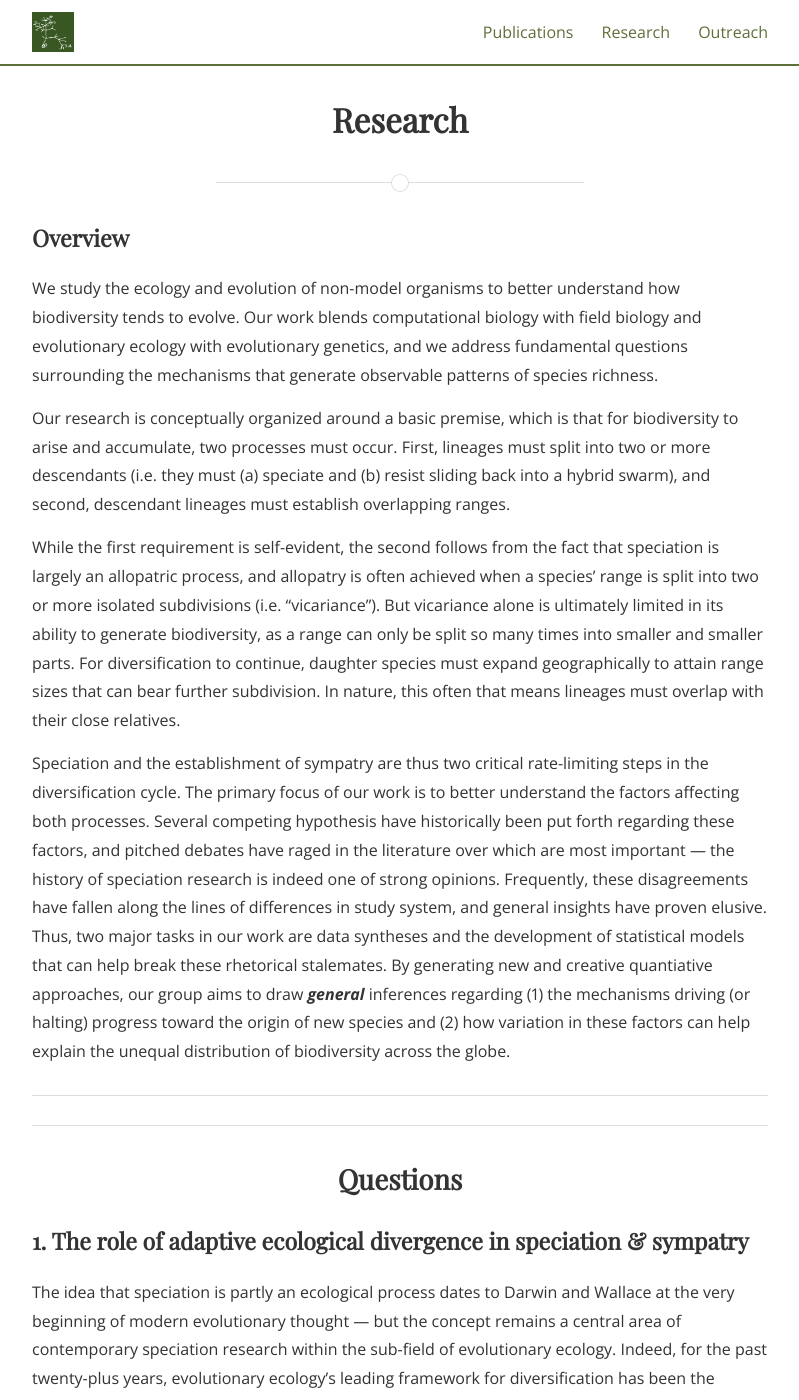
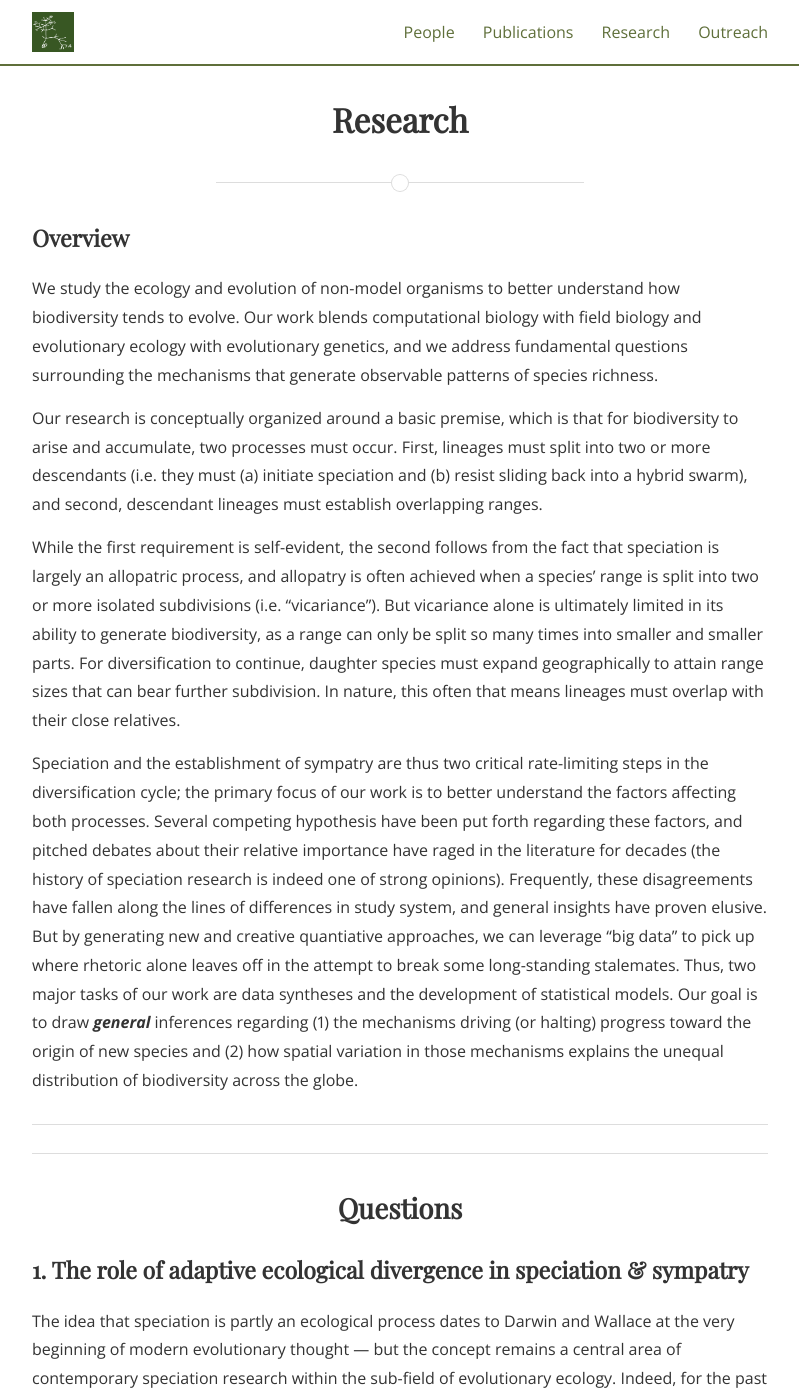
Before and after one commit to SeanASAnderson/SeanASAnderson.github.io, a Jekyll site: the page built from research.md, in a window 1280 px wide and 1400 px high. Shown: the whole window, without its empty margins (240-1039 px from the left). Built offline with Jekyll 4.4.1, drawn with Linux system fonts in a browser that asks for light colours; nearby versions of some CDN libraries; some web fonts are replaced.

Commit message:
people page prototype

```diff
--- a/index.html
+++ b/index.html
@@ -54,7 +54,8 @@
 
  <!--< <h2> <center><a href="https://github.com/SeanASAnderson/CV/blob/main/AndersonSean.CV.2023.pdf">Sean's CV </a></center></h2> -->
   <!--<h1> <center> Welcome! </center> </h1>-->
-  <p> <b> Welcome to the Anderson Lab at Georgia Tech! </b>  We are a research group focused on the <b><i>evolutionary origins of biodiversity</i></b>. Our work is primarily organized around trying to better understand two key processes critical to the build-up of species richness: (1) speciation and (2) the evolution of coexistence between close relatives. A principle aim of our work is to draw statistical generalizations about the hypothesized drivers of these two processes. </p>
+  <p> <b> Welcome to the Anderson Lab at Georgia Tech! We are a research group studying the evolutionary origins of biodiversity. </p>
+  <p> Our work is primarily organized around trying to better understand two key processes critical to the build-up of species richness: (1) speciation and (2) the evolution of coexistence between close relatives. A principle aim of our work is to draw statistical generalizations about the hypothesized drivers of these two processes. </p>
   <p> <img src="/assets/anderson_sean_rockies2019.jpg" alt="Sean Pic" style="width:180px;margin-right:15px;"> To these ends, we develop new quantitative tools to address fundamental questions like "is ecology-based divergent selection generally required for speciation?" and "do the processes promoting coexstence tend to differ across environments?". We deploy these and other tools to study various aspects of the ecology and evolution of real organisms using genomic and trait data that we collect from the field, lab, and from museum specimens. We are particularly interested in diversification dynamics of non-model systems <span>&#8212;</span> lineages that evolve and speciate in the complex continental settings home to most of life. </p>
   <p> Our work is question-driven, and as such, we are open to working with virtually any study system that can help provide missing insight. Research to-date has focused on birds, terrestrial vertebrates, and wild <i> Drosophila </i> species pairs, though we are always on the lookout for new and interesting systems that can help shed light on unanswered questions surrounding the origins of biodiversity. </p>
   <p> <p> <img src="/assets/GTVertical_RGB.png" alt="Tech logo" style="width:180px;margin-right:15px;float:right;"> <b><i>Our lab is housed at Georgia Tech's main campus in Atlanta </i></b> <span>&#8212;</span> the Capital of the South and one of the most vibrant and interesting cities in the USA. <b><i> I am currently accepting applications for postdocs and graduate students </i></b>, so please get in touch if you're interested in the quantitative study of all aspects related to speciation and biodiversity. </p>
--- a/research.md
+++ b/research.md
@@ -9,11 +9,11 @@
 
 We study the ecology and evolution of non-model organisms to better understand how biodiversity tends to evolve. Our work blends computational biology with field biology and evolutionary ecology with evolutionary genetics, and we address fundamental questions surrounding the mechanisms that generate observable patterns of species richness.
 
-Our research is conceptually organized around a basic premise, which is that for biodiversity to arise and accumulate, two processes must occur. First, lineages must split into two or more descendants (i.e. they must (a) speciate and (b) resist sliding back into a hybrid swarm), and second, descendant lineages must establish overlapping ranges.
+Our research is conceptually organized around a basic premise, which is that for biodiversity to arise and accumulate, two processes must occur. First, lineages must split into two or more descendants (i.e. they must (a) initiate speciation and (b) resist sliding back into a hybrid swarm), and second, descendant lineages must establish overlapping ranges.
 
 While the first requirement is self-evident, the second follows from the fact that speciation is largely an allopatric process, and allopatry is often achieved when a species’ range is split into two or more isolated subdivisions (i.e. “vicariance”). But vicariance alone is ultimately limited in its ability to generate biodiversity, as a range can only be split so many times into smaller and smaller parts. For diversification to continue, daughter species must expand geographically to attain range sizes that can bear further subdivision. In nature, this often that means lineages must overlap with their close relatives.
 
-Speciation and the establishment of sympatry are thus two critical rate-limiting steps in the diversification cycle. The primary focus of our work is to better understand the factors affecting both processes. Several competing hypothesis have historically been put forth regarding these factors, and pitched debates have raged in the literature over which are most important <span>&#8212;</span> the history of speciation research is indeed one of strong opinions. Frequently, these disagreements have fallen along the lines of differences in study system, and general insights have proven elusive. Thus, two major tasks in our work are data syntheses and the development of statistical models that can help break these rhetorical stalemates. By generating new and creative quantiative approaches, our group aims to draw <b><i> general </i></b> inferences regarding (1) the mechanisms driving (or halting) progress toward the origin of new species and (2) how variation in these factors can help explain the unequal distribution of biodiversity across the globe.
+Speciation and the establishment of sympatry are thus two critical rate-limiting steps in the diversification cycle; the primary focus of our work is to better understand the factors affecting both processes. Several competing hypothesis have been put forth regarding these factors, and pitched debates about their relative importance have raged in the literature for decades (the history of speciation research is indeed one of strong opinions). Frequently, these disagreements have fallen along the lines of differences in study system, and general insights have proven elusive. But by generating new and creative quantiative approaches, we can leverage "big data" to pick up where rhetoric alone leaves off in the attempt to break some long-standing stalemates. Thus, two major tasks of our work are data syntheses and the development of statistical models. Our goal is to draw <b><i> general </i></b> inferences regarding (1) the mechanisms driving (or halting) progress toward the origin of new species and (2) how spatial variation in those mechanisms explains the unequal distribution of biodiversity across the globe.
 
 <!--<Finally, while nature can be profoundly idiosyncratic, it is ultimately necessary to generalize when attempting to explain broader-scale patterns of diversity. For this reason... -->
 
```
Also changed, not shown: people.md (added, +16 -0 lines).
